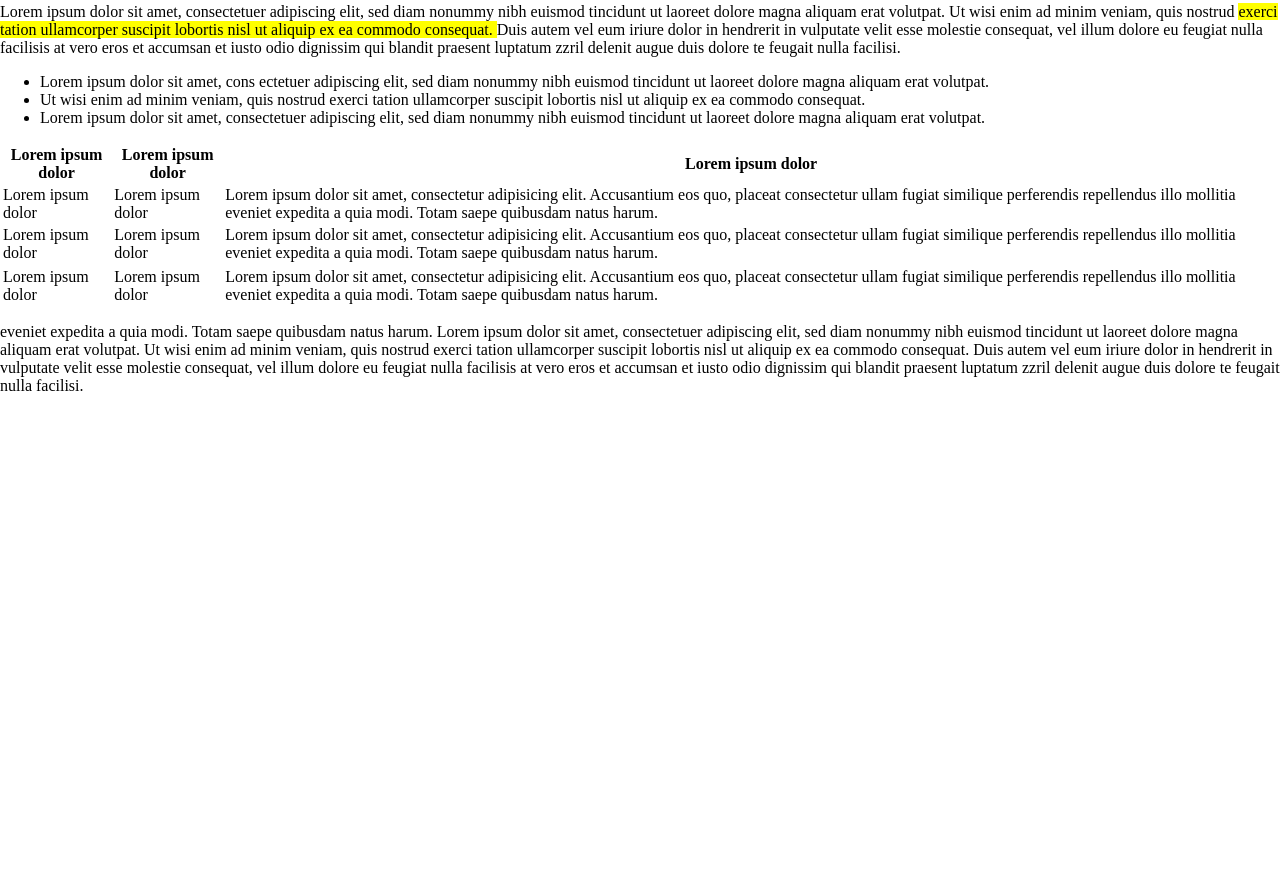
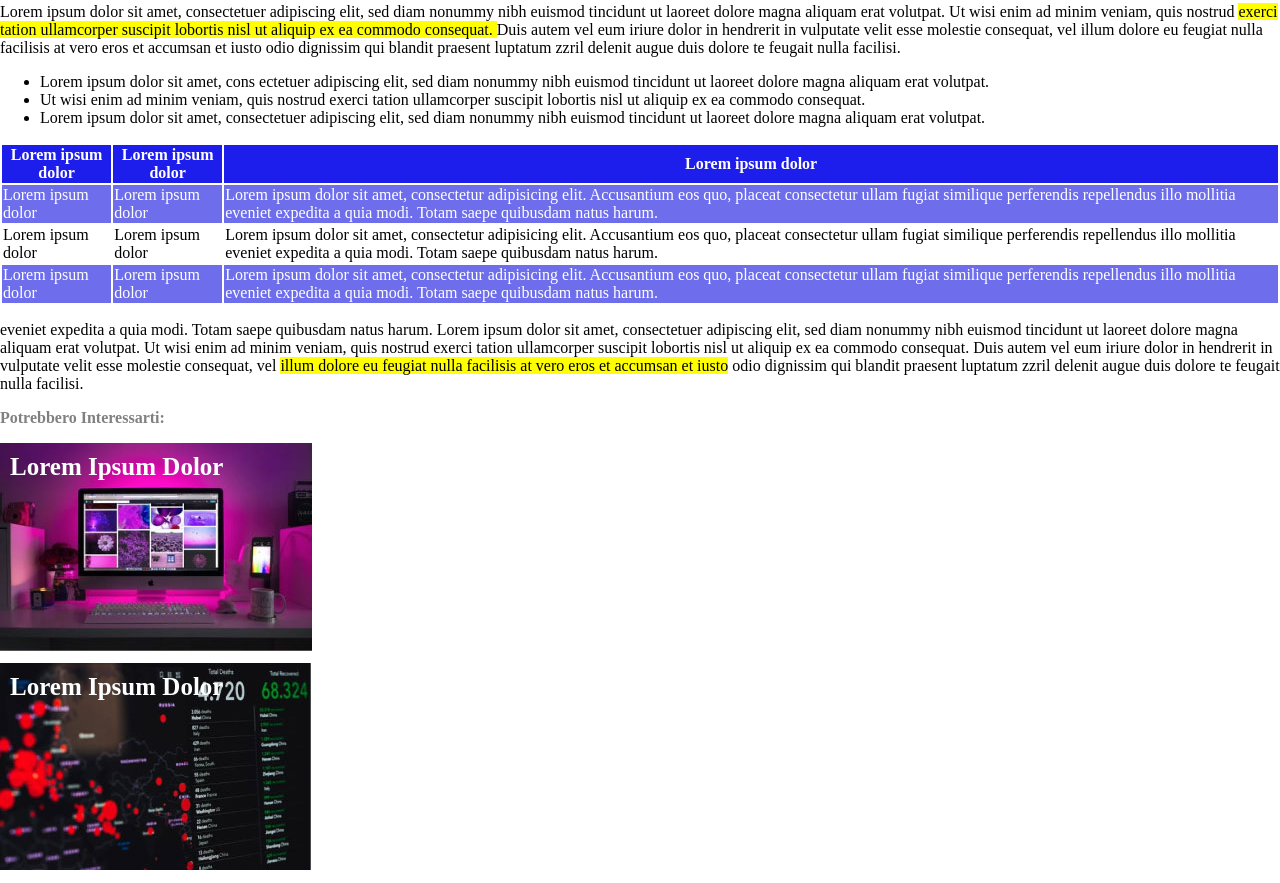
Before and after one commit to StaglianoM/html-css-booleaner, a plain HTML site: page index.html in a window 1280 px wide. Shown: the part 696-1579 px from the top of the page. Before the commit the page ends 1107 px from the top, so only its background shows below. Drawn offline with Linux system fonts and the light colour scheme.

Commit message:
Image text +css

```diff
--- a/index.html
+++ b/index.html
@@ -17,8 +17,7 @@
     <h1>Internet deve essere al servizio del "bene pubblico": il manifesto di Tim Berners-Lee </h1>
     </p>
     <h5>Scritto da <a href="#" id="link">The Booleaner</a></h5>
-        <h5>il 10/10/2020</h5>
-
+    <h5>il 10/10/2020</h5>
 
     <div><img src="./img/tim-1.jpg" alt="Tim Comizio">
         <img src="./img/tim-2.jpg" alt="Tim Foto">
@@ -54,14 +53,14 @@
     <section id="tabel">
         <table>
             <thead>
-                <tr>
+                <tr class="tabel-head ">
                     <th>Lorem ipsum dolor</th>
                     <th>Lorem ipsum dolor</th>
                     <th>Lorem ipsum dolor</th>
                 </tr>
             </thead>
             <tbody>
-                <tr>
+                <tr class="table-color">
                     <td>Lorem ipsum dolor</td>
                     <td>Lorem ipsum dolor</td>
                     <td>
@@ -77,17 +76,17 @@
                         placeat consectetur ullam fugiat similique perferendis repellendus illo mollitia
                         eveniet expedita a quia modi. Totam saepe quibusdam natus harum.</td>
                 </tr>
-            </tbody>
-            <tr>
-                <tfoot>
+
+                <tr class="table-color">
                     <td>Lorem ipsum dolor</td>
                     <td>Lorem ipsum dolor</td>
                     <td>
                         Lorem ipsum dolor sit amet, consectetur adipisicing elit. Accusantium eos quo,
                         placeat consectetur ullam fugiat similique perferendis repellendus illo mollitia
                         eveniet expedita a quia modi. Totam saepe quibusdam natus harum.</td>
-                </tfoot>
-            </tr>
+
+                </tr>
+            </tbody>
         </table>
     </section>
 
@@ -96,9 +95,16 @@
         Lorem ipsum dolor sit amet, consectetuer adipiscing elit, sed diam nonummy nibh euismod tincidunt ut laoreet
         dolore magna aliquam erat volutpat. Ut wisi enim ad minim veniam, quis nostrud exerci tation ullamcorper
         suscipit lobortis nisl ut aliquip ex ea commodo consequat. Duis autem vel eum iriure dolor in hendrerit in
-        vulputate velit esse molestie consequat, vel illum dolore eu feugiat nulla facilisis at vero eros et accumsan et
-        iusto odio dignissim qui blandit praesent luptatum zzril delenit augue duis dolore te feugait nulla facilisi.
+        vulputate velit esse molestie consequat, vel <mark>illum dolore eu feugiat nulla facilisis at vero eros et
+            accumsan et
+            iusto</mark> odio dignissim qui blandit praesent luptatum zzril delenit augue duis dolore te feugait nulla
+        facilisi.
     </p>
+
+    <p class="info">Potrebbero Interessarti:</p>
+
+    <div class="image image-1"> <p class="text-lorem">Lorem Ipsum Dolor</p></div>
+    <div class="image image-2"> <p class="text-lorem">Lorem Ipsum Dolor</p></div>
 
 </body>
 
--- a/style.css
+++ b/style.css
@@ -35,3 +35,33 @@ body {
     background-color: rgb(110, 110, 236);
     color: rgb(255, 255, 255);
 }
+
+/* Info */
+
+.info {
+    color: grey;
+    font-weight: bold;
+}
+
+/* Immagini finali */
+
+.image {
+    height: 200px;
+    background-repeat: no-repeat;
+    padding: 10px;
+}
+
+.image-1 {
+    background-image: url('./img/monitor.jpg');
+}
+
+.image-2 {
+    background-image: url('./img/graph.jpg');
+}
+
+.text-lorem {
+    font-weight: bolder;
+    font-size: 25px;
+    color: rgb(253, 254, 255);
+    margin: 0;
+}
```
